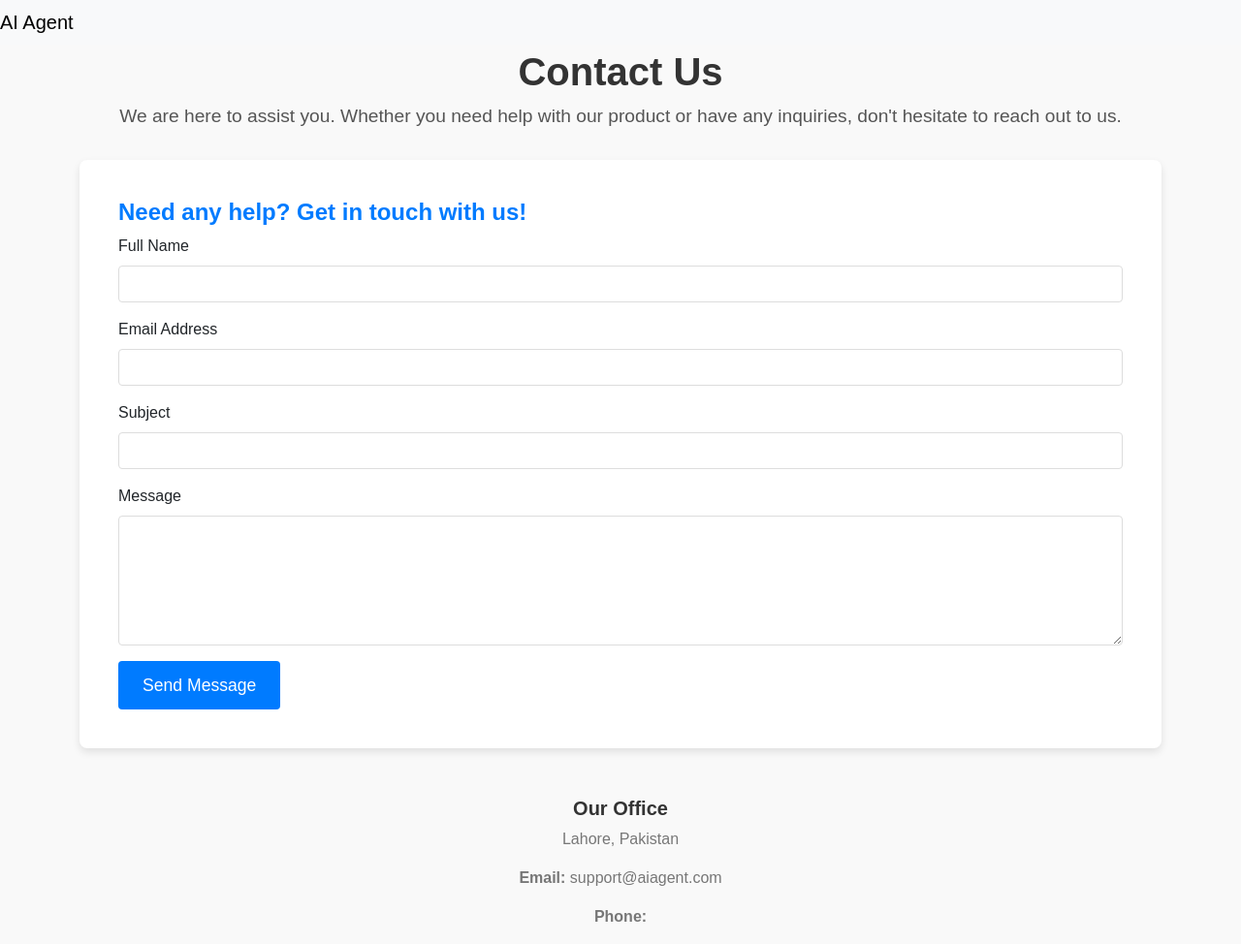
After one commit to attiqrehman-ar/python-ai-agent, a Django app: page /knowledge_base/contact/ in a window 1280 px wide. The commit adds this page. Shown: the whole page at 97% size. Run offline with Django 4.2, Linux system fonts and the light colour scheme.

Commit message:
add contact form and page for better enhancement

```diff
--- a/chat/templates/chat/chat_home.html
+++ b/chat/templates/chat/chat_home.html
@@ -55,7 +55,7 @@
                         <a class="nav-link" href="{% url 'knowledge_base:document_list' %}">Document List</a>
                     </li>
                     <li class="nav-item">
-                        <a class="nav-link" href="{% url 'knowledge_base:upload_document' %}">Upload Document</a>
+                        <a class="nav-link" href="{% url 'knowledge_base:contact' %}">Contact Us</a>
                     </li>
                 </ul>
             </div>
--- /dev/null
+++ b/knowledge_base/templates/knowledge_base/contact.html
@@ -0,0 +1,130 @@
+<!DOCTYPE html>
+<html lang="en">
+<head>
+    <meta charset="UTF-8">
+    <meta name="viewport" content="width=device-width, initial-scale=1.0">
+    <title>Contact Us</title>
+    <!-- Bootstrap 5 CSS -->
+    <link href="https://cdn.jsdelivr.net/npm/bootstrap@5.3.0-alpha1/dist/css/bootstrap.min.css" rel="stylesheet">
+    <style>
+        body {
+            background-color: #f9f9f9;
+            font-family: 'Arial', sans-serif;
+        }
+        .container {
+            margin-top: 50px;
+        }
+        .contact-header {
+            text-align: center;
+            margin-bottom: 30px;
+        }
+        .contact-header h2 {
+            font-size: 2.5rem;
+            font-weight: 600;
+            color: #333;
+        }
+        .contact-header p {
+            font-size: 1.2rem;
+            color: #555;
+        }
+        .form-container {
+            background-color: #ffffff;
+            padding: 40px;
+            border-radius: 8px;
+            box-shadow: 0 4px 8px rgba(0, 0, 0, 0.1);
+        }
+        .form-container h4 {
+            font-weight: 600;
+            color: #007bff;
+        }
+        .form-group label {
+            font-weight: 500;
+            color: #555;
+        }
+        .form-control {
+            border-radius: 4px;
+            border: 1px solid #ddd;
+        }
+        .form-control:focus {
+            border-color: #007bff;
+        }
+        .btn-primary {
+            background-color: #007bff;
+            border: none;
+            padding: 12px 25px;
+            font-size: 1.1rem;
+            border-radius: 4px;
+            cursor: pointer;
+        }
+        .btn-primary:hover {
+            background-color: #0056b3;
+        }
+        .contact-info {
+            text-align: center;
+            margin-top: 50px;
+        }
+        .contact-info h5 {
+            font-weight: 600;
+            color: #333;
+        }
+        .contact-info p {
+            color: #777;
+        }
+    </style>
+</head>
+<body>
+    <nav class="navbar navbar-expand-lg navbar-light bg-light fixed-top">
+        <div style="justify-content:center;">
+            <a class="navbar-brand" href="{% url 'chat:chat_home' %}">AI Agent</a>
+        </div>
+    </nav>
+<div class="container">
+    <!-- Contact Us Header Section -->
+    <div class="contact-header">
+        <h2>Contact Us</h2>
+        <p>We are here to assist you. Whether you need help with our product or have any inquiries, don't hesitate to reach out to us.</p>
+    </div>
+
+    <!-- Contact Form Section -->
+    <div class="form-container">
+        <h4>Need any help? Get in touch with us!</h4>
+        <form action="#" method="post">
+            <div class="mb-3">
+                <label for="name" class="form-label">Full Name</label>
+                <input type="text" class="form-control" id="name" name="name" required>
+            </div>
+
+            <div class="mb-3">
+                <label for="email" class="form-label">Email Address</label>
+                <input type="email" class="form-control" id="email" name="email" required>
+            </div>
+
+            <div class="mb-3">
+                <label for="subject" class="form-label">Subject</label>
+                <input type="text" class="form-control" id="subject" name="subject" required>
+            </div>
+
+            <div class="mb-3">
+                <label for="message" class="form-label">Message</label>
+                <textarea class="form-control" id="message" name="message" rows="5" required></textarea>
+            </div>
+
+            <button type="submit" class="btn btn-primary">Send Message</button>
+        </form>
+    </div>
+
+    <!-- Contact Info Section -->
+    <div class="contact-info">
+        <h5>Our Office</h5>
+        <p>Lahore, Pakistan</p>
+        <p><strong>Email:</strong> support@aiagent.com</p>
+        <p><strong>Phone:</strong> </p>
+    </div>
+</div>
+
+<!-- Bootstrap JS and dependencies -->
+<script src="https://cdn.jsdelivr.net/npm/@popperjs/core@2.11.6/dist/umd/popper.min.js"></script>
+<script src="https://cdn.jsdelivr.net/npm/bootstrap@5.3.0-alpha1/dist/js/bootstrap.min.js"></script>
+
+</body>
+</html>
--- a/knowledge_base/urls.py
+++ b/knowledge_base/urls.py
@@ -8,4 +8,5 @@ urlpatterns = [
     path('', views.document_list, name='document_list'),  # List all documents
     path('upload/', views.upload_document, name='upload_document'),  # Upload a document
     path('logout/', views.logout_view, name='logout'),
+    path('contact/', views.contact, name='contact'),
 ]
--- a/knowledge_base/views.py
+++ b/knowledge_base/views.py
@@ -78,3 +78,46 @@ def logout_view(request):
     """
     logout(request)  # Logs the user out
     return redirect('chat:chat_home')
+
+from django.shortcuts import render
+from django.core.mail import send_mail
+from django.conf import settings
+from django.contrib import messages
+from django.http import HttpResponseRedirect
+
+
+def contact(request):
+    """
+    Handle the contact form submission.
+    If the form is valid, send the details to the admin's email.
+    """
+    if request.method == 'POST':
+        # Extracting form data
+        name = request.POST.get('name')
+        email = request.POST.get('email')
+        subject = request.POST.get('subject')
+        message = request.POST.get('message')
+
+        # Validating input data (You can add more complex validation here)
+        if not name or not email or not subject or not message:
+            messages.error(request, "All fields are required!")
+            return render(request, 'knowledge_base/contact.html')
+
+        # Send an email to the admin or support team
+        try:
+            send_mail(
+                f"Contact Us - {subject}",
+                f"Message from {name} ({email}):\n\n{message}",
+                settings.DEFAULT_FROM_EMAIL,  # The sender email
+                [settings.CONTACT_EMAIL],  # The recipient email (admin/support)
+            )
+            # Show success message and redirect to the same page or a thank you page
+            messages.success(request, "Your message has been sent successfully!")
+            return HttpResponseRedirect(request.path)  # Redirect to the same page after form submission
+        except Exception as e:
+            # In case of any error while sending email
+            messages.error(request, f"An error occurred while sending your message. Please try again later. {str(e)}")
+            return render(request, 'knowledge_base/contact.html')
+
+    # Render the contact form page
+    return render(request, 'knowledge_base/contact.html')
--- a/templates/base.html
+++ b/templates/base.html
@@ -44,7 +44,7 @@
                         <a class="nav-link" href="{% url 'knowledge_base:document_list' %}">Document List</a>
                     </li>
                     <li class="nav-item">
-                        <a class="nav-link" href="{% url 'knowledge_base:upload_document' %}">Upload Document</a>
+                        <a class="nav-link" href="{% url 'knowledge_base:contact' %}">Contact Us</a>
                     </li>
                     <li class="nav-item">
                         <a class="nav-link" href="{% url 'knowledge_base:logout' %}">Logout</a>
```
